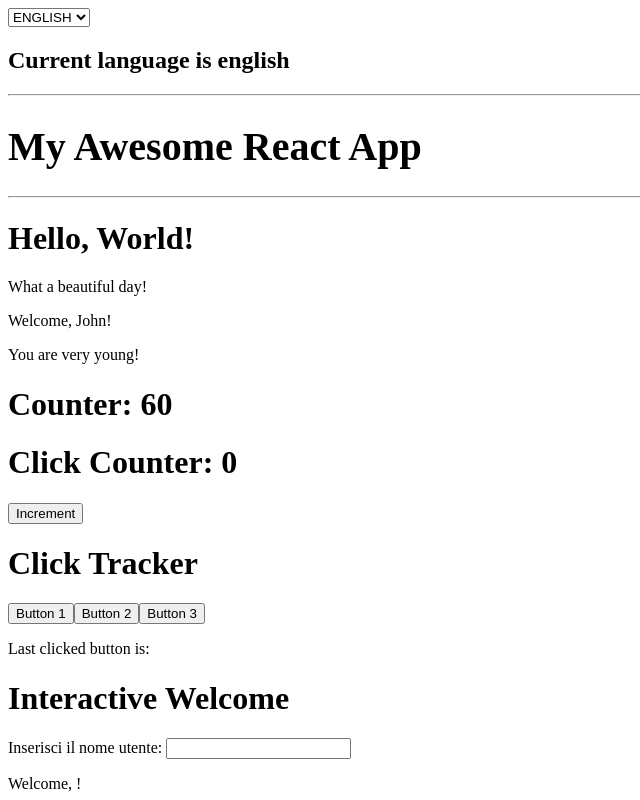
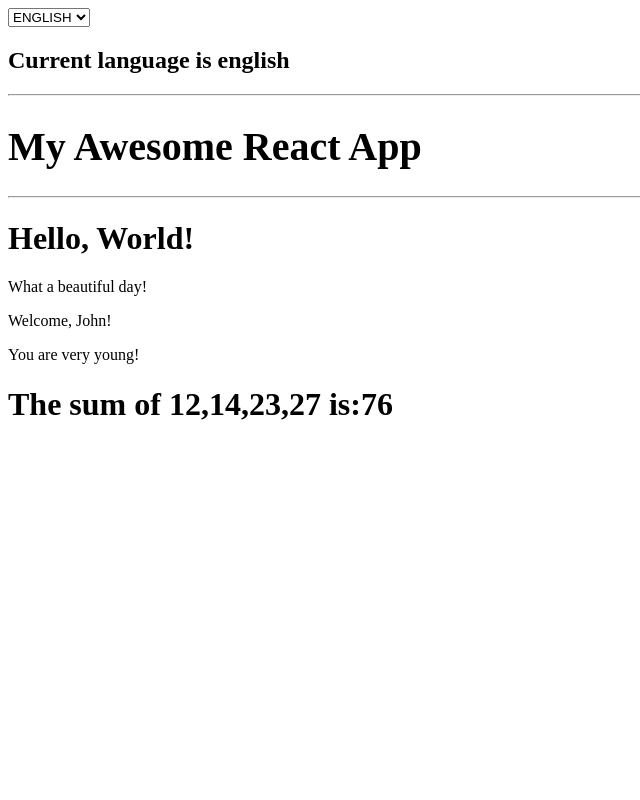
Before and after one commit to msimile/jsx-exercises, a React (Create React App) app in the folder react-exercises/: page / in a window 1280 px wide. Shown: the top 800 px of the page, without its empty margins (0-640 px from the left). Built offline with nearby package versions, Linux system fonts and the light colour scheme.

Commit message:
function-components-02 complete

```diff
--- a/react-exercises/src/App.js
+++ b/react-exercises/src/App.js
@@ -11,6 +11,7 @@ import { TodoList } from "./TodoList";
 import { Container } from "./Container";
 import { DisplayLanguage } from "./DisplayLanguage";
 import { LanguageContext } from "./LanguageContext";
+import { Sum } from "./Sum";
 
 export class App extends React.Component {
   state = {
@@ -45,7 +46,8 @@ export class App extends React.Component {
             <hr></hr>
             <Hello />
             <Welcome name="John" />
-            <Counter
+            <Sum numbers={[12, 14, 23, 27]}/>
+            {/* <Counter
               initialValue={5}
               incrementAmount={5}
               incrementInterval={500}
@@ -64,7 +66,7 @@ export class App extends React.Component {
                   </li>
                 ))
               }
-            />
+            /> */}
           </Container>
         </LanguageContext.Provider>
       </div>
--- /dev/null
+++ b/react-exercises/src/Sum.js
@@ -0,0 +1,11 @@
+import React from "react";
+
+export function Sum({ numbers }) {
+  const initialValue = 0;
+  return (
+    <h1>
+      The sum of {numbers.toString()} is:
+      {numbers.reduce((prevValue, currValue) => prevValue + currValue, initialValue)}
+    </h1>
+  );
+}
```
